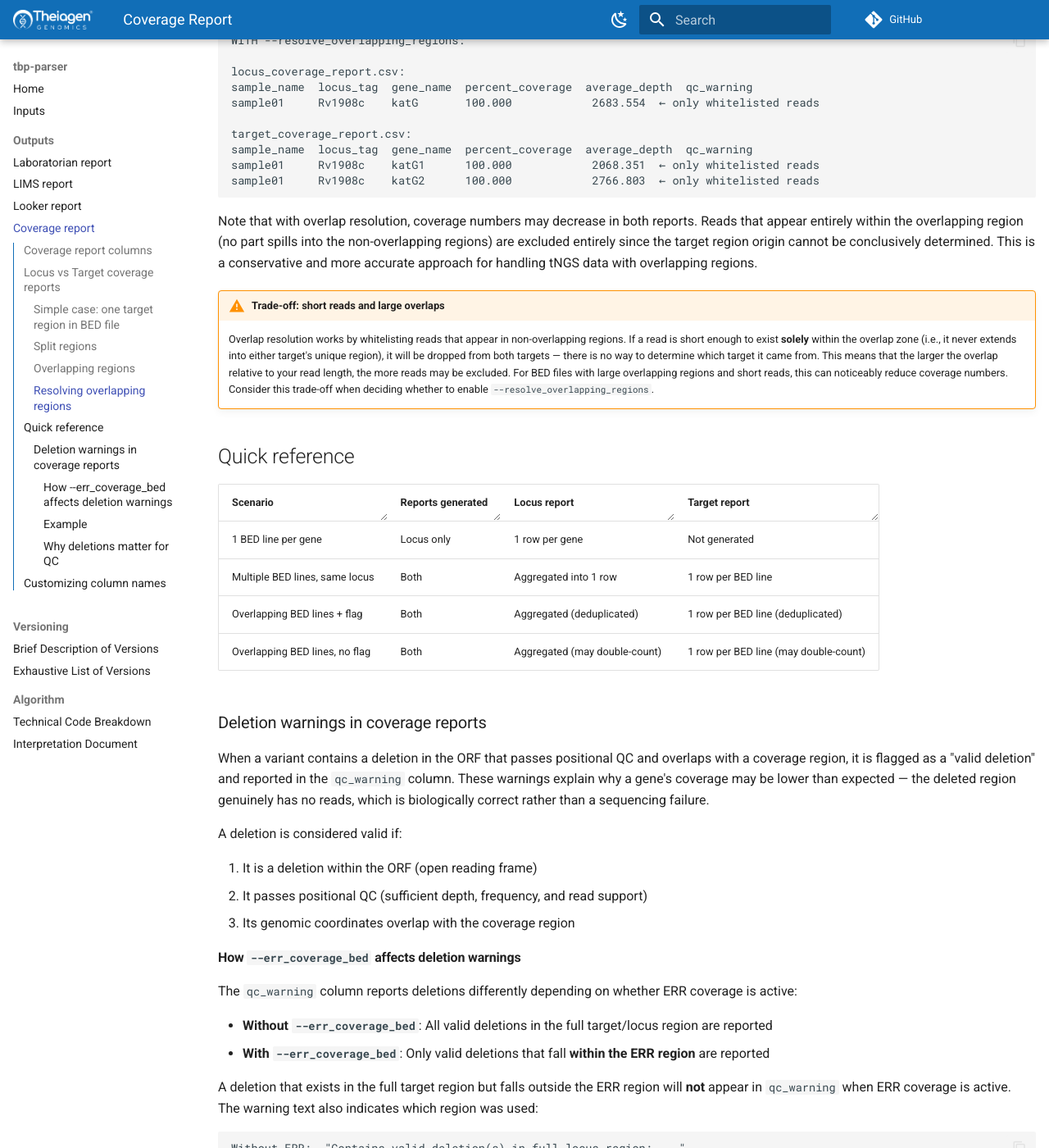
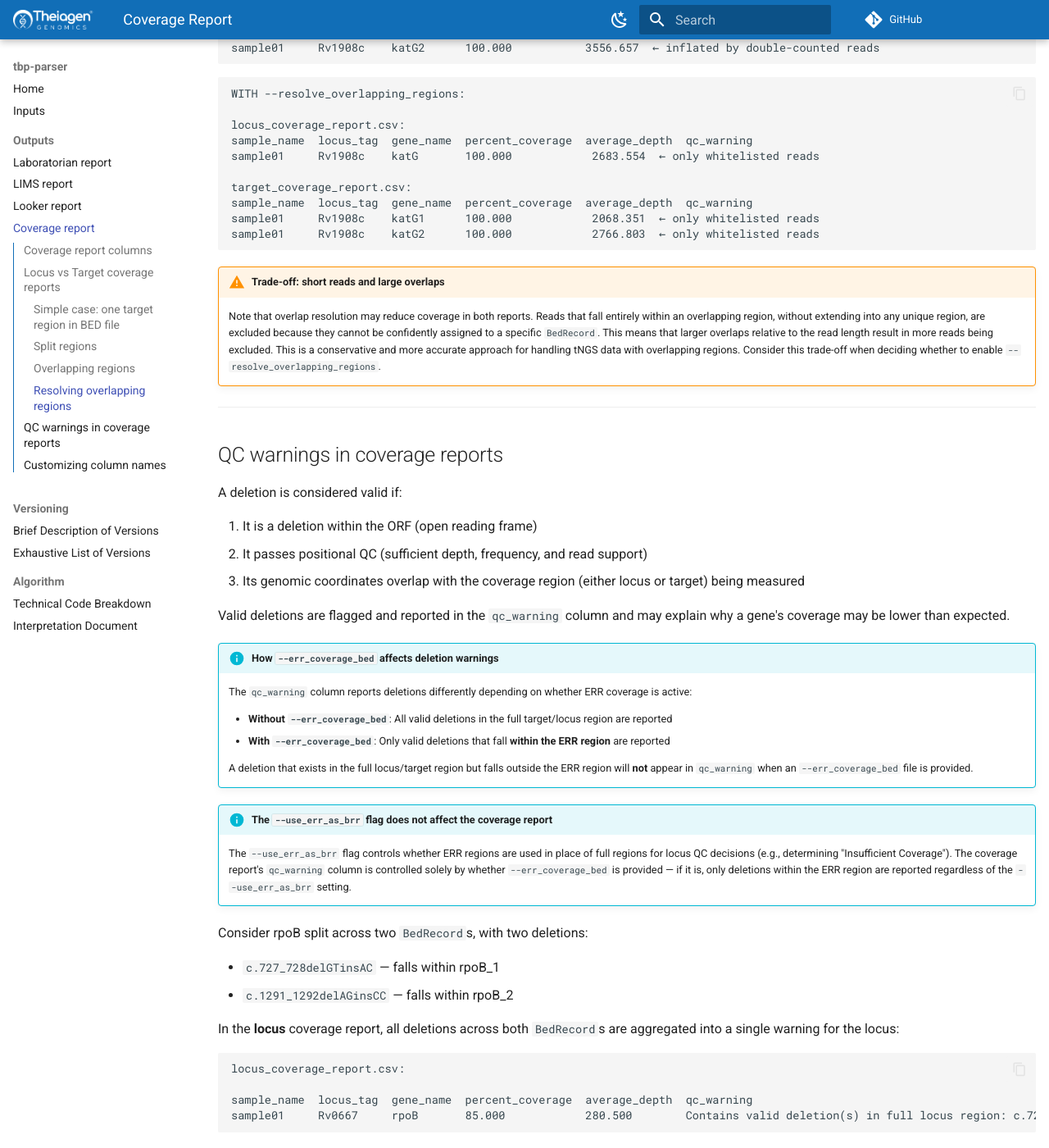
Before and after one commit to theiagen/tbp-parser, an MkDocs documentation site: the page built from docs/outputs/coverage.md, in a window 1280 px wide and 1400 px high, scrolled down 4101 px. Shown: the whole window at 82% size. Built offline with MkDocs 1.6.1 and Material for MkDocs 9.7.7, drawn with Linux system fonts in a browser that asks for light colours; comment, search, counter and statistics services are not loaded; the version menu is left out; some of the changed text lies outside the part shown.

Commit message:
Documentation updates

````diff
--- a/docs/outputs/coverage.md
+++ b/docs/outputs/coverage.md
@@ -21,23 +21,23 @@ ERR columns only appear if an `--err_coverage_bed` input file is provided. Pleas
 
 ## Locus vs Target coverage reports
 
-Each line in your BED file defines a **target region** — a stretch of the genome where tbp-parser counts reads and calculates coverage. How you define these regions directly controls what gets measured and what appears in your coverage reports.
+Each line/entry in your BED file defines a **`BedRecord`** — a stretch of the genome where tbp-parser counts reads and calculates coverage. How you define these regions directly controls what gets measured and what appears in your coverage reports.
 
-- The **locus** coverage report aggregates all target regions that share the same locus tag and considers them as a single unit.
-- The **target** coverage report keeps each BED file line as its own separate unit.
+- The **locus** coverage report aggregates all `BedRecord`s that share the same locus tag and considers them as a single unit.
+- The **target** coverage report keeps each `BedRecord` as its own separate unit.
 
 !!! info "Which report gets generated?"
-    - If all BED file lines cover only one target region per locus, the two reports would be identical. In this case, only the locus coverage report is generated.
-    - If any BED file lines cover multiple target regions per locus, both reports will be generated.
+    If any `BedRecord`s share the same locus tag, both the **locus** and **target** coverage reports will be generated. Otherwise, only the **locus** coverage report will be generated.
 
 !!! info "QC applies locus-level coverage"
-    All coverage-based QC decisions use the **locus-level** breadth of coverage. If katG1 has poor coverage but katG2 has sufficient coverage, the aggregated coverage may still pass or fail specific thresholds depending on the overall ratio.
+    Note: All coverage-based QC determinations use the **locus-level** breadth of coverage. Ex) If katG1 has poor coverage but katG2 has sufficient coverage, the aggregated coverage may still pass or fail specific thresholds depending on the overall ratio.
+
+---
 
 ### Simple case: one target region in BED file
 
 ```
 BED file:
-chrom    start    end    locus_tag    gene_name
 Chrom    1        500    Rv0005       gyrB
 ```
 
@@ -53,18 +53,20 @@ sample01     Rv0005     gyrB       100.000           542.310
   → average_depth = (sum of reads at every position) / 500
 ```
 
+---
+
 ### Split regions
 
-A gene can be covered by multiple non-overlapping target regions (common in tNGS), resulting in multiple BED lines with the **same locus tag** but **different gene names** and a gap between them:
+A gene can be covered by multiple non-overlapping target regions (common in tNGS), resulting in multiple `BedRecord`s with the **same locus tag** but **different gene names** and a gap between them:
 
 ```
 BED file:
-chrom    start    end    locus_tag    gene_name
 Chrom    100      200    Rv0667       rpoB_1
 Chrom    300      400    Rv0667       rpoB_2
 
 ├── rpoB_1 ──┤              ├── rpoB_2 ──┤
-100          200            300          400
+100         200            300         400
+                     ↑
                (gap: 201–299)
 ```
 
@@ -83,18 +85,19 @@ target_coverage_report.csv:
 sample_name  locus_tag  gene_name  percent_coverage  average_depth  qc_warning
 sample01     Rv0667     rpoB_1     100.000           350.100
 sample01     Rv0667     rpoB_2     90.000            210.900
-                                   ↑ each BED line measured independently
+                                   ↑ each `BedRecord` measured independently
 ```
 
-The gap (positions 201–299) is **not measured at all**, so no reads are counted there. The locus report aggregates only the positions defined by the BED lines (100–200 and 300–400), not the gap between them. This means the locus-level breadth of coverage reflects only the regions defined in the BED file, not the entire gene.
+Note that the gap (positions 201–299) is **not measured at all** and no reads are counted there. The locus report aggregates only the positions defined by the `BedRecord`s (100–200 and 300–400), meaning locus-level breadth of coverage reflects only the regions defined in the BED file, not the entire gene.
+
+---
 
 ### Overlapping regions
 
-A gene can be covered by multiple overlapping target regions (common in tNGS), resulting in multiple BED lines with the **same locus tag** but **different gene names** that overlap:
+A gene can be covered by multiple overlapping target regions (common in tNGS), resulting in multiple `BedRecord`s with the **same locus tag** but **different gene names** that overlap:
 
 ```
 BED file:
-chrom    start    end    locus_tag    gene_name
 Chrom    1        200    Rv1908c      katG1
 Chrom    150      400    Rv1908c      katG2
 
@@ -119,16 +122,18 @@ target_coverage_report.csv:
 sample_name  locus_tag  gene_name  percent_coverage  average_depth  qc_warning
 sample01     Rv1908c    katG1      100.000           2202.284
 sample01     Rv1908c    katG2      100.000           3556.657
-                                   ↑ each BED line measured independently (positions 1–200 for katG1, 150–400 for katG2)
+                                   ↑ each `BedRecord` measured independently (positions 1–200 for katG1, 150–400 for katG2)
 ```
 
-The locus coverage report combines all reads from katG1 and katG2 into a single measurement across positions 1–400. The target report calculates coverage for each BED line separately.
+The locus coverage report combines all reads from katG1 and katG2 into a single measurement across positions 1–400. The target report calculates coverage for each `BedRecord` separately.
+
+---
 
 ### Resolving overlapping regions
 
-In the example above, katG1 and katG2 share an overlapping region (positions 150–200). Without overlap resolution, a read spanning that region gets counted in **both** targets — inflating the locus coverage when they're aggregated together.
+In the example above, katG1 and katG2 share an overlapping region (positions 150–200). Without overlap resolution, a read spanning that region gets counted in **both** `BedRecord`s — inflating the locus coverage when they're aggregated together.
 
-With `--resolve_overlapping_regions` enabled, tbp-parser identifies reads that **only** appear in non-overlapping portions of each target and uses those as a whitelist:
+With `--resolve_overlapping_regions` enabled, tbp-parser identifies reads that **only** appear in non-overlapping portions of each `BedRecord` and uses those as a whitelist:
 
 ```
 katG1: ├─────────────────┤
@@ -142,13 +147,13 @@ Overlap zone:          150 ─── 200  (shared)
 Non-overlapping katG2: 201 ─── 400  (unique to katG2)
 ```
 
-For each target, tbp-parser will:
+For each `BedRecord`, tbp-parser will:
 
-1. Finds reads in the **non-overlapping** portion of that target
-2. Uses those read names as a whitelist
-3. Reinterprets all positions (including the overlap zone), keeping **only** the whitelisted reads
+1. Find all reads in the **non-overlapping** portion of that `BedRecord`
+2. Use those read names as a whitelist
+3. Reanalyze all positions (including the overlap zone), keeping **only** the whitelisted reads
 
-This prevents double-counting when the targets are aggregated into locus coverage. The impact is visible in both reports:
+This prevents double-counting when the `BedRecord`s are aggregated together in the locus coverage report. The impact is visible in both reports:
 
 ```
 WITHOUT --resolve_overlapping_regions:
@@ -176,85 +181,59 @@ sample01     Rv1908c    katG1      100.000            2068.351  ← only whiteli
 sample01     Rv1908c    katG2      100.000            2766.803  ← only whitelisted reads
 ```
 
-Note that with overlap resolution, coverage numbers may decrease in both reports. Reads that appear entirely within the overlapping region (no part spills into the non-overlapping regions) are excluded entirely since the target region origin cannot be conclusively determined. This is a conservative and more accurate approach for handling tNGS data with overlapping regions.
+!!! warning "Trade-off: short reads and large overlaps"
+    Note that overlap resolution may reduce coverage in both reports. Reads that fall entirely within an overlapping region, without extending into any unique region, are excluded because they cannot be confidently assigned to a specific `BedRecord`. This means that larger overlaps relative to the read length result in more reads being excluded. This is a conservative and more accurate approach for handling tNGS data with overlapping regions. Consider this trade-off when deciding whether to enable `--resolve_overlapping_regions`.
 
-!!! warning "Trade-off: short reads and large overlaps"
-    Overlap resolution works by whitelisting reads that appear in non-overlapping regions. If a read is short enough to exist **solely** within the overlap zone (i.e., it never extends into either target's unique region), it will be dropped from both targets — there is no way to determine which target it came from. This means that the larger the overlap relative to your read length, the more reads may be excluded. For BED files with large overlapping regions and short reads, this can noticeably reduce coverage numbers. Consider this trade-off when deciding whether to enable `--resolve_overlapping_regions`.
+---
 
-## Quick reference
-
-| Scenario | Reports generated | Locus report | Target report |
-|----------|-------------------|-------------|---------------|
-| 1 BED line per gene | Locus only | 1 row per gene | Not generated |
-| Multiple BED lines, same locus | Both | Aggregated into 1 row | 1 row per BED line |
-| Overlapping BED lines + flag | Both | Aggregated (deduplicated) | 1 row per BED line (deduplicated) |
-| Overlapping BED lines, no flag | Both | Aggregated (may double-count) | 1 row per BED line (may double-count) |
-
-### Deletion warnings in coverage reports
-
-When a variant contains a deletion in the ORF that passes positional QC and overlaps with a coverage region, it is flagged as a "valid deletion" and reported in the `qc_warning` column. These warnings explain why a gene's coverage may be lower than expected — the deleted region genuinely has no reads, which is biologically correct rather than a sequencing failure.
+## QC warnings in coverage reports
 
 A deletion is considered valid if:
 
 1. It is a deletion within the ORF (open reading frame)
 2. It passes positional QC (sufficient depth, frequency, and read support)
-3. Its genomic coordinates overlap with the coverage region
+3. Its genomic coordinates overlap with the coverage region (either locus or target) being measured
 
-#### How `--err_coverage_bed` affects deletion warnings
+Valid deletions are flagged and reported in the `qc_warning` column and may explain why a gene's coverage may be lower than expected.
 
-The `qc_warning` column reports deletions differently depending on whether ERR coverage is active:
+!!! info "How `--err_coverage_bed` affects deletion warnings"
+    The `qc_warning` column reports deletions differently depending on whether ERR coverage is active:
 
-- **Without `--err_coverage_bed`**: All valid deletions in the full target/locus region are reported
-- **With `--err_coverage_bed`**: Only valid deletions that fall **within the ERR region** are reported
+    - **Without `--err_coverage_bed`**: All valid deletions in the full target/locus region are reported
+    - **With `--err_coverage_bed`**: Only valid deletions that fall **within the ERR region** are reported
 
-A deletion that exists in the full target region but falls outside the ERR region will **not** appear in `qc_warning` when ERR coverage is active. The warning text also indicates which region was used:
+    A deletion that exists in the full locus/target region but falls outside the ERR region will **not** appear in `qc_warning` when an `--err_coverage_bed` file is provided.
+
+!!! info "The `--use_err_as_brr` flag does not affect the coverage report"
+    The `--use_err_as_brr` flag controls whether ERR regions are used in place of full regions for locus QC decisions (e.g., determining "Insufficient Coverage"). The coverage report's `qc_warning` column is controlled solely by whether `--err_coverage_bed` is provided — if it is, only deletions within the ERR region are reported regardless of the `--use_err_as_brr` setting.
+
+Consider rpoB split across two `BedRecord`s, with two deletions:
+
+- `c.727_728delGTinsAC` — falls within rpoB_1
+- `c.1291_1292delAGinsCC` — falls within rpoB_2
+
+In the **locus** coverage report, all deletions across both `BedRecord`s are aggregated into a single warning for the locus:
 
 ```
-Without ERR:  "Contains valid deletion(s) in full locus region: ..."
-With ERR:     "Contains valid deletion(s) in ERR locus region: ..."
+locus_coverage_report.csv:
+
+sample_name  locus_tag  gene_name  percent_coverage  average_depth  qc_warning
+sample01     Rv0667     rpoB       85.000            280.500        Contains valid deletion(s) in full locus region: c.727_728delGTinsAC; c.1291_1292delAGinsCC
 ```
 
-#### Example
-
-Consider rpoB split across two target regions, with three deletions:
-
-- `c.727_728delGTinsAC` — falls within the full target but **outside** the ERR region
-- `c.1291_1292delAGinsCC` — falls within both the full target and the ERR region
-- `c.1327_1329delTTGinsCCC` — falls within both the full target and the ERR region
+In the **target** coverage report, each deletion only appears on the specific `BedRecord` it overlaps with:
 
 ```
-Without --err_coverage_bed:
+target_coverage_report.csv:
 
-locus_coverage_report.csv:
-sample_name  locus_tag  gene_name  ...  qc_warning
-sample01     Rv0667     rpoB       ...  Contains valid deletion(s) in full locus region: c.727_728delGTinsAC; c.1291_1292delAGinsCC; c.1327_1329delTTGinsCCC
-
-target_coverage_report.csv:
-sample_name  locus_tag  gene_name  ...  qc_warning
-sample01     Rv0667     rpoB_1     ...  Contains valid deletion(s) in full target region: c.727_728delGTinsAC
-sample01     Rv0667     rpoB_2     ...  Contains valid deletion(s) in full target region: c.1291_1292delAGinsCC; c.1327_1329delTTGinsCCC
+sample_name  locus_tag  gene_name  percent_coverage  average_depth  qc_warning
+sample01     Rv0667     rpoB_1     90.000            350.100        Contains valid deletion(s) in full target region: c.727_728delGTinsAC
+sample01     Rv0667     rpoB_2     80.000            210.900        Contains valid deletion(s) in full target region: c.1291_1292delAGinsCC
 ```
 
-```
-With --err_coverage_bed:
+The target coverage report lets you see exactly which region contains which deletion, while the locus coverage report gives the combined picture.
 
-locus_coverage_report.csv:
-sample_name  locus_tag  gene_name  ...  qc_warning
-sample01     Rv0667     rpoB       ...  Contains valid deletion(s) in ERR locus region: c.1291_1292delAGinsCC; c.1327_1329delTTGinsCCC
-
-target_coverage_report.csv:
-sample_name  locus_tag  gene_name  ...  qc_warning
-sample01     Rv0667     rpoB_1     ...                              ← no warning (deletion outside ERR)
-sample01     Rv0667     rpoB_2     ...  Contains valid deletion(s) in ERR target region: c.1291_1292delAGinsCC; c.1327_1329delTTGinsCCC
-```
-
-Note that `c.727_728delGTinsAC` disappears from the warnings when ERR coverage is active because it falls outside the ERR region.
-
-#### Why deletions matter for QC
-
-Valid deletions also affect locus QC decisions. When a locus has low breadth of coverage (below `--min_percent_coverage`), a valid deletion in that locus can prevent the variant from being marked as "Insufficient Coverage" — the low coverage is explained by a real biological event rather than a sequencing failure. See the [interpretation documentation](../algorithm/interpretation.md) for more details.
-
-**Note:** The `--use_err_as_brr` flag does **not** affect the coverage report. That flag controls whether ERR regions are used in place of full regions for locus QC decisions (e.g., determining "Insufficient Coverage"). The coverage report's `qc_warning` column is controlled solely by whether `--err_coverage_bed` is provided — if it is, only deletions within the ERR region are reported regardless of the `--use_err_as_brr` setting.
+---
 
 ## Customizing column names
 
````
Also changed, not shown: other parts of docs/outputs/coverage.md (+1 -1 lines), docs/index.md (+1 -9 lines), docs/inputs.md (+33 -31 lines), docs/outputs/lims.md (+2 -2 lines).
